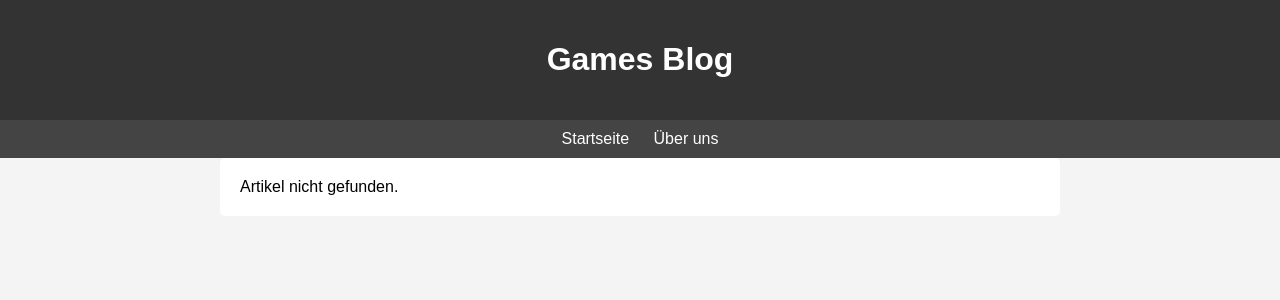
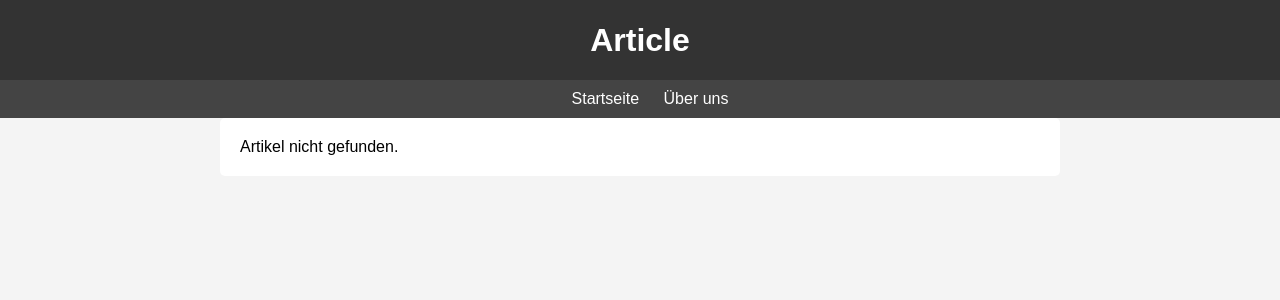
Before and after one commit to FabianGRD/WebDev, a PHP site: page /article.php in a window 1280 px wide. Shown: the top 300 px of the page. Run offline with PHP 8.4, Linux system fonts and the light colour scheme.

Commit message:
save and show articles

```diff
--- a/Backend/readAllTopNewsWithPicture.php
+++ b/Backend/readAllTopNewsWithPicture.php
@@ -8,7 +8,7 @@ if ($conn->connect_error) {
     die("Connection failed: " . $conn->connect_error);
 }
 
-$sql = "SELECT id, title, shortContent, category, content FROM article WHERE category = 'Top News' and picture IS NOT null";
+$sql = "SELECT * FROM article WHERE category = 'Top News' and picture IS NOT null";
 $result = $conn->query($sql);
 
 $topNews = [];
--- a/Frontend/Style/article.css
+++ b/Frontend/Style/article.css
@@ -7,13 +7,23 @@ body {
 header {
     background-color: #333;
     color: #fff;
-    padding: 20px;
-    text-align: center;
+    display: flex;
+    align-items: center;
+    width: 100%;
+    height: 10vh;
+    top: 0;
 }
+
+header h1 {
+    margin: auto;
+}
+
 nav {
     background-color: #444;
     padding: 10px;
     text-align: center;
+    width: 100%;
+    top: 10vh;
 }
 nav a {
     color: #fff;
@@ -82,3 +92,15 @@ nav a:hover {
 form{
     width: 100px;
 }
+
+.article-picture {
+    margin: 20px 0;
+    text-align: center;
+}
+
+.article-picture img {
+    max-width: 100%;
+    width: auto;
+    height: 30vh;
+    border-radius: 5px;
+}
--- a/Frontend/article.php
+++ b/Frontend/article.php
@@ -8,7 +8,7 @@
 </head>
 <body>
     <header>
-        <h1>Games Blog</h1>
+        <h1>Article</h1>
     </header>
     <nav>
         <a href="index.php">Startseite</a>
@@ -23,7 +23,7 @@
 
             echo '<div class="post">';
             echo '<div class="article-buttons">';
-            echo '<form class"deleteForm" method="POST" action="../Backend/deleteArticleById.php?id=' . $articleId. '" onsubmit="return confirm(\'Sind Sie sicher, dass Sie diesen Artikel löschen möchten?\');">';
+            echo '<form method="POST" action="../Backend/deleteArticleById.php?id=' . $articleId. '" onsubmit="return confirm(\'Sind Sie sicher, dass Sie diesen Artikel löschen möchten?\');">';
             echo '<button class="deleteButton" type="submit">Löschen</button>';
             echo '</form>';
             echo '<form method="POST" action="editArticle.php?id=' . $articleId. '">';
@@ -31,6 +31,13 @@
             echo '</form>';
             echo '</div>';
             echo '<h2>' . htmlspecialchars($article["title"]) . '</h2>';
+
+            if (!empty($article["picture"])) {
+                echo '<div class="article-picture">';
+                echo '<img src="' . htmlspecialchars($article["picture"]) . '" alt="Article Image">';
+                echo '</div>';
+            }
+
             echo '<p>' . nl2br(htmlspecialchars($article["content"])) . '</p>';
             echo '</div>';
         } else {
--- a/Frontend/newArticle.html
+++ b/Frontend/newArticle.html
@@ -15,7 +15,7 @@
         <a href="aboutUs.html">Über uns</a>
     </nav>
     <div class="container">
-        <form action="../Backend/saveNewArticle.php" method="POST">
+        <form action="../Backend/saveNewArticle.php" method="POST" enctype="multipart/form-data">
             <div>
                 <label for="title">Titel:</label>
                 <input type="text" id="title" name="title" required>
```
Also changed, not shown: Backend/saveNewArticle.php (+18 -3 lines), Frontend/Style/index.css (+29 -0 lines), Frontend/index.php (+8 -8 lines), uploads/1695287551377.jpg (added), uploads/360_F_599535831_pwQFVG0qtf6ksLXeVTnUwFMvoW5H0WiS.jpg (added), uploads/abstract_digital-gamepad-sl-800x450.jpg (added), uploads/flat,750x,075,f-pad,750x1000,f8f8f8.u3.jpg (added).
